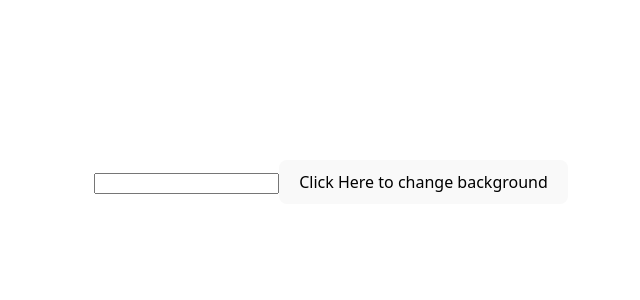
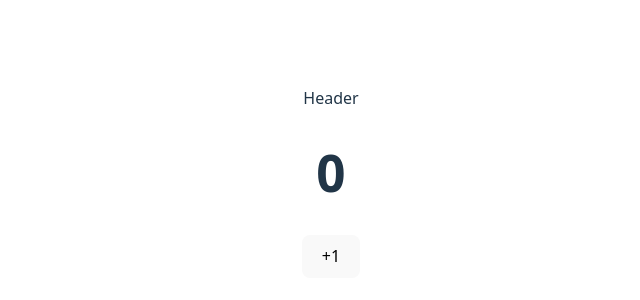
Before and after one commit to BasmaKuhail/gsg-first-project, a React (Vite) app: page / in a window 1280 px wide. Shown: the part 218-518 px from the top of the page, without its empty margins (309-949 px from the left). Built offline with nearby package versions, Linux system fonts and the light colour scheme.

Commit message:
useMemo: this is used to stop rerendering the uncessary component renders useCallBack: this is used to cache functions which are passed as propes to memo components

```diff
--- a/src/App.jsx
+++ b/src/App.jsx
@@ -4,10 +4,12 @@ import './App.css'
 import ChangeText from './components/reactHooks/UseState'
 import UseEffect from './components/reactHooks/UseEffect'
 import USeRef from './components/reactHooks/UseRef'
+import UseMemo from './components/reactHooks/UseMemo'
+import USeCallBack from './components/reactHooks/UseCallBack'
 function App() {
 
   return (
-    <USeRef/>
+    <USeCallBack/>
   )
 }
 
--- /dev/null
+++ b/src/components/reactHooks/Header.jsx
@@ -0,0 +1,12 @@
+import React from "react"
+
+const Header=()=>{
+    return(<>
+        Header
+        {console.log("header")}
+        </>
+    )
+}
+
+
+export default React.memo(Header)
--- /dev/null
+++ b/src/components/reactHooks/UseCallBack.jsx
@@ -0,0 +1,13 @@
+import { useCallback, useState } from "react"
+import Header from "./Header"
+
+export default function USeCallBack(){
+    const [counter, setCounter] = useState(0)
+
+    const newFn = useCallback(()=>{}, [])
+    return(<>
+        <Header newFn={newFn}/>
+        <h1> {counter}</h1>
+        <button onClick={()=> setCounter(counter+1)}>+1</button>
+    </>)
+}
--- /dev/null
+++ b/src/components/reactHooks/UseMemo.jsx
@@ -0,0 +1,26 @@
+import { useMemo } from "react";
+import { useState } from "react"
+
+export default function UseMemo(){
+    const [number, setNumber] = useState(0);
+    const [counter, setCounter] = useState(0);
+
+    function cube(num){
+        console.log("calc done")
+        return Math.pow(num, 3);
+    }
+
+    const res = useMemo(()=> cube(number), [number])
+    return(<>
+        <input
+            onChange={(e) => setNumber(e.target.value)}
+            value={number}
+            name="number"
+            type="number"
+        />
+        <h1>result is: {res}</h1>
+
+        <button onClick={()=> {setCounter(counter + 1)}}>Counter++</button>
+        <h1>{counter}</h1>
+    </>)
+}
```
